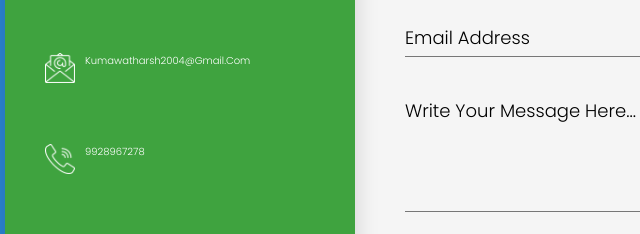
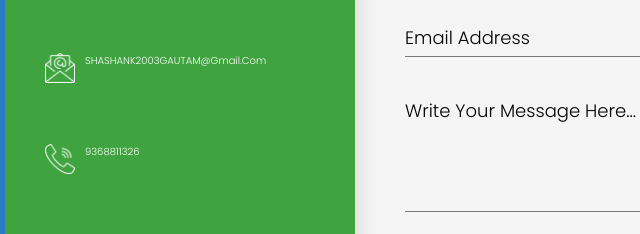
Before and after one commit to shashank2003gautam/RESQFOOD, a plain HTML site: page contact.html in a window 1280 px wide. Shown: the part 314-548 px from the top of the page, 85-725 px from the left. Drawn offline with nearby package versions, Linux system fonts and the light colour scheme; a script that the page names is missing.

Commit message:
Update contact.html

```diff
--- a/contact.html
+++ b/contact.html
@@ -70,12 +70,12 @@
                         <li>
                             <span><img src="assets/img/mail.png"></span>
                             <!-- <span>nassosanagn@gmail.com</span> -->
-                            <span><a href="mailto: nassosanagn@gmail.com">kumawatharsh2004@gmail.com</a></span>
+                            <span><a href="mailto: nassosanagn@gmail.com">SHASHANK2003GAUTAM@gmail.com</a></span>
                         </li>
                         <br>
                         <li>
                             <span><img src="assets/img/call.png"></span>
-                            <span>9928967278</span>
+                            <span>9368811326</span>
                         </li>
 
                     </ul>
```
